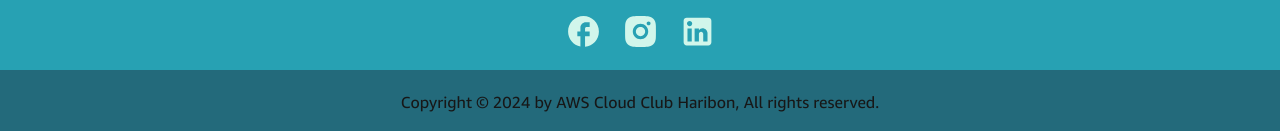
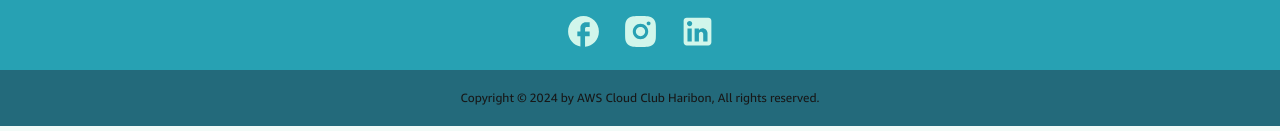
Before and after one commit to sleep-deepfried/AWSCC-Haribon-Website, a Next.js app: page / in a window 1280 px wide. Shown: the part 1964-2095 px from the top of the page. Built offline with nearby package versions, Linux system fonts and the light colour scheme.

Commit message:
optimize the hero and footer

```diff
--- a/components/footer.tsx
+++ b/components/footer.tsx
@@ -29,7 +29,7 @@ export default function Footer(){
 
             </div>
 
-            <div className="bg-[#236A7B] w-full px-9 py-5 text-center">
+            <div className="bg-[#236A7B] w-full px-9 py-5 text-center text-xs">
                 <p>
                     Copyright © 2024 by AWS Cloud Club Haribon, All rights reserved.
                 </p>
--- a/components/hero.tsx
+++ b/components/hero.tsx
@@ -2,7 +2,7 @@ import Image from "next/image";
 
 export default function Hero() {
     return (
-    <div className="h-screen bg-gradient-to-b from-[#003366] via-[#20B2AA] to-[#269AAB]">
+    <div className="min-h-screen bg-gradient-to-b from-[#003366] via-[#20B2AA] to-[#269AAB]">
         <div className="relative w-full">
             <div className="absolute right-5 -top-5">
                 <Image src="/images/lamp.svg" alt="lamp" width={70} height={50} />
```
